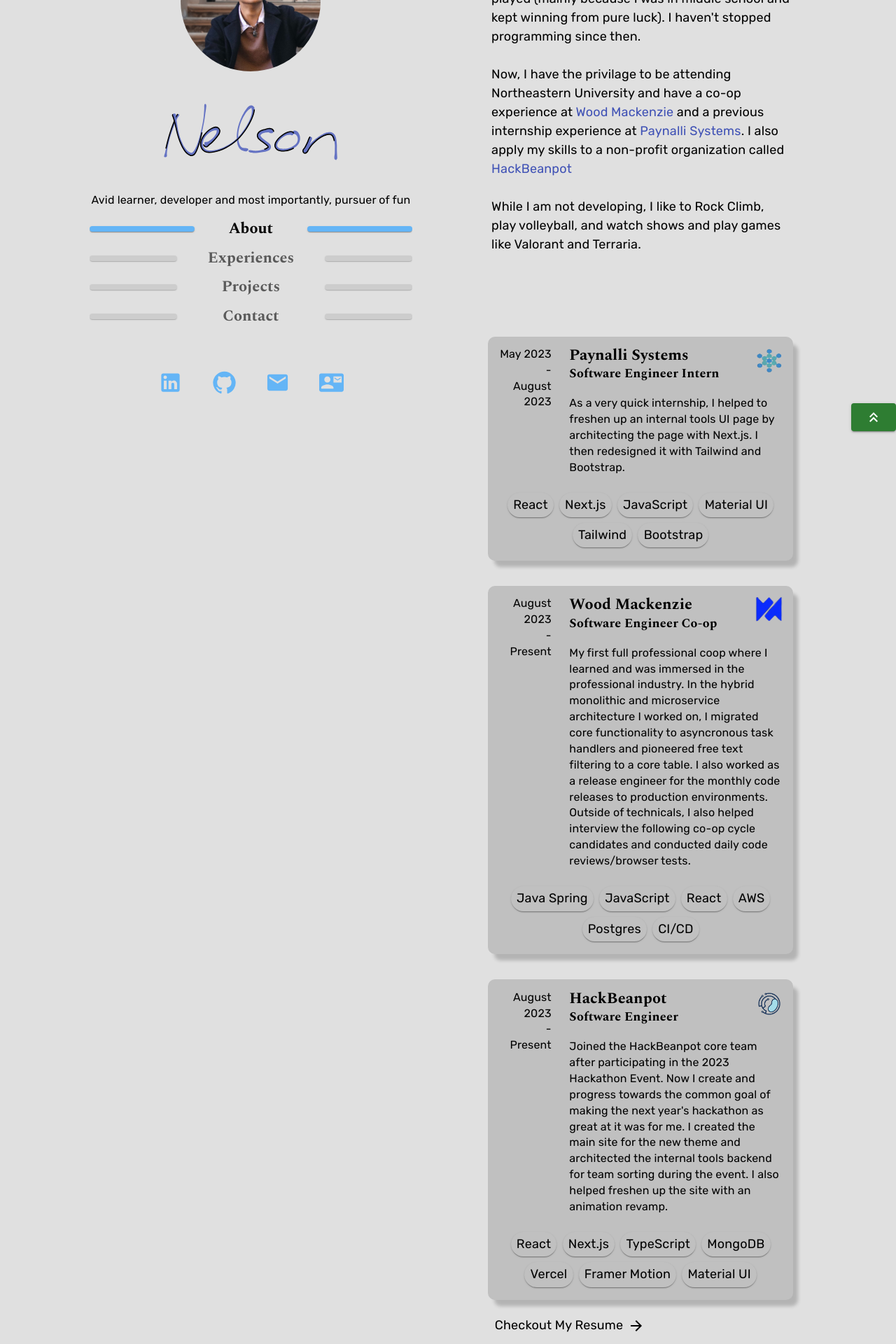
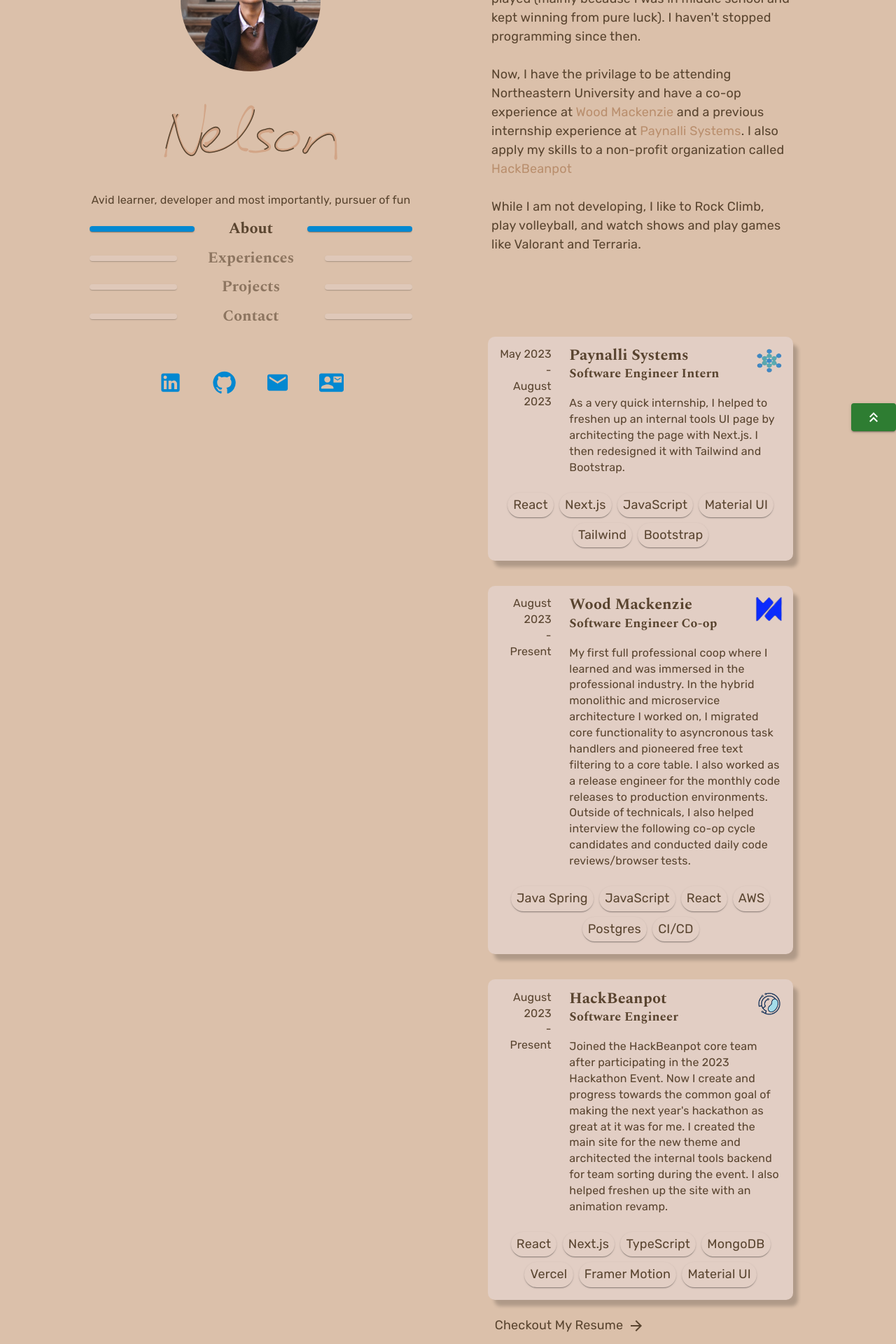
Before and after one commit to NelsonDong41/nelson-personal-portfolio, a Next.js app: page / in a window 1280 px wide. Shown: the part 160-2080 px from the top of the page at 70% size. Built offline with nearby package versions, Linux system fonts and the light colour scheme.

Commit message:
light mode, animations, fix styling

```diff
--- a/components/Sections/Contact/ContactForm.tsx
+++ b/components/Sections/Contact/ContactForm.tsx
@@ -43,7 +43,6 @@
         return;
       }
     } catch (err: AxiosError | any) {
-      console.log(err.response.data)
       setSubmitted(true);
       setSubmitErrors(err.response.data);
       setTimeout(() => {
--- a/components/Sections/Experience/ContentCard.tsx
+++ b/components/Sections/Experience/ContentCard.tsx
@@ -2,29 +2,22 @@
 import styled from "@emotion/styled";
 import { Box, Paper, Stack, useTheme } from "@mui/material";
 import {
-  StyledBody1,
   StyledBody2,
   StyledH3,
-  StyledH4,
-  StyledH5,
   StyledH6,
 } from "../SectionTypography";
 import React, {
-  MouseEvent,
   useContext,
   useEffect,
-  useRef,
-  useState,
 } from "react";
 import { HoveredCardContext } from "./ExperienceSectionContent";
 import { monthNames } from "@/lib/constants";
-import Interactable from "@/components/Util/Interactable";
 import Image from "next/image";
 import { motion, useAnimation } from "framer-motion";
 import { useInView } from "react-intersection-observer";
 import Animations from "@/components/Util/Animations";
 
-interface ExperienceContentCardProps {
+interface ContentCardProps {
   cardInfo: CardInfo;
   id: string;
   onMouseIn: (event: React.MouseEvent) => void;
@@ -54,18 +47,18 @@
   color: inherit;
 `;
 
-const ExperienceContentCard: React.FC<ExperienceContentCardProps> = ({
+const ContentCard: React.FC<ContentCardProps> = ({
   cardInfo,
   id,
   onMouseIn,
   onMouseOut,
   onClick,
-}: ExperienceContentCardProps) => {
+}: ContentCardProps) => {
   let { title, subtitle, description, dateStart, dateEnd, techStack, logo } =
     cardInfo;
   const theme = useTheme();
 
-  const StyledExperienceCard = styled(motion(Box))<{ hovered: string }>`
+  const StyledContentCard = styled(motion(Box))<{ hovered: string }>`
     padding: 3%;
     display: grid;
     grid-template-columns: 1fr 3fr;
@@ -128,13 +121,29 @@
     flex-direction: column;
   `;
 
+  const animationControls = useAnimation();
+  const [ref, inView] = useInView({
+    threshold: 0.2,
+    delay: 0.3
+  });
+
+  // if the section is in view, start the animation for the section
+  useEffect(() => {
+    inView
+      ? animationControls.start("visible")
+      : animationControls.set("hiddenNotUp");
+  }, [animationControls, inView]);
+
 
   return (
     <motion.div
       key={title}
       variants={Animations.fadeInUp}
+      ref = {ref}
+      initial="hidden"
+      animate={animationControls}
     >
-      <StyledExperienceCard
+      <StyledContentCard
         onMouseEnter={onMouseIn}
         onMouseLeave={onMouseOut}
         onClick={onClick}
@@ -171,9 +180,9 @@
             );
           })}
         </StyledTechStack>
-      </StyledExperienceCard>
+      </StyledContentCard>
     </motion.div>
   );
 };
 
-export default motion(ExperienceContentCard);
+export default ContentCard;
--- a/components/Sections/Experience/ExperienceSection.tsx
+++ b/components/Sections/Experience/ExperienceSection.tsx
@@ -1,28 +1,39 @@
 import styled from "@emotion/styled";
 import Section, { SectionProps } from "../Section";
 import ExperienceSectionContent from "./ExperienceSectionContent";
-import { EXPERIENCE_DISPLAYED_COUNT, ExperienceCardInfos } from "@/lib/constants";
-import { useState } from "react";
+import {
+  EXPERIENCE_DISPLAYED_COUNT,
+  ExperienceCardInfos,
+} from "@/lib/constants";
+import { useEffect, useState } from "react";
 import Interactable from "@/components/Util/Interactable";
 import { useTheme } from "@mui/material";
 import { ArrowForward } from "@mui/icons-material";
 import Link from "next/link";
+import { useAnimation } from "framer-motion";
+import { useInView } from "react-intersection-observer";
+import { motion } from "framer-motion";
+import Animations from "@/components/Util/Animations";
 
 interface ExperienceSectionProps extends SectionProps {}
 
-export const StyledClosingLink = styled(Link)<{hovered : string, current?: string}>`
+export const StyledClosingLink = styled(Link)<{
+  hovered: string;
+  current?: string;
+}>`
   display: flex;
   align-items: center;
   margin: 2% 6%;
   text-decoration: none;
-  color: ${props => props.color};
+  color: ${(props) => props.color};
   gap: 0.5vw;
-  text-decoration: ${props => props.hovered === (props.current || "true") ? 'underline' : 'none'};
+  text-decoration: ${(props) =>
+    props.hovered === (props.current || "true") ? "underline" : "none"};
 `;
 
-const StyledArrowRight = styled(ArrowForward)<{hovered : string}>`
+const StyledArrowRight = styled(ArrowForward)<{ hovered: string }>`
   transition: all 400ms ease;
-  transform: ${props => props.hovered === "true" ? "translateX(100%)" : ""};
+  transform: ${(props) => (props.hovered === "true" ? "translateX(100%)" : "")};
 `;
 
 const ExperienceSection: React.FC<ExperienceSectionProps> = ({
@@ -31,20 +42,45 @@
   const theme = useTheme();
   const [linkHovered, setLinkHovered] = useState(false);
 
+  const animationControls = useAnimation();
+  const [ref, inView] = useInView({
+    threshold: 1,
+    delay: 0.3
+  });
+
+  // if the section is in view, start the animation for the section
+  useEffect(() => {
+    inView
+      ? animationControls.start("visible")
+      : animationControls.set("hiddenNotUp");
+  }, [animationControls, inView]);
+
   return (
     <Section id={id}>
-      <ExperienceSectionContent CardInfos={ExperienceCardInfos.slice(0, EXPERIENCE_DISPLAYED_COUNT)} />
-
-      <Interactable onMouseIn={() => setLinkHovered(true)} onMouseOut={() => setLinkHovered(false)}>
-        <StyledClosingLink
-          color = {theme.palette.text.primary}
-          href="./Nelson_Dong_resume.pdf"
-          target="_blank"
-          hovered = {linkHovered.toString()}
+      <ExperienceSectionContent
+        CardInfos={ExperienceCardInfos.slice(0, EXPERIENCE_DISPLAYED_COUNT)}
+      />
+        <motion.div
+          variants={Animations.fadeInUp}
+          ref={ref}
+          initial="hidden"
+          animate={animationControls}
         >
-          Checkout My Resume <StyledArrowRight hovered = {linkHovered.toString()}/>
-        </StyledClosingLink>
-      </Interactable>
+          <Interactable
+            onMouseIn={() => setLinkHovered(true)}
+            onMouseOut={() => setLinkHovered(false)}
+          >
+            <StyledClosingLink
+              color={theme.palette.text.primary}
+              href="./Nelson_Dong_resume.pdf"
+              target="_blank"
+              hovered={linkHovered.toString()}
+            >
+              Checkout My Resume{" "}
+              <StyledArrowRight hovered={linkHovered.toString()} />
+            </StyledClosingLink>
+          </Interactable>
+        </motion.div>
     </Section>
   );
 };
--- a/components/Sections/Experience/ExperienceSectionContent.tsx
+++ b/components/Sections/Experience/ExperienceSectionContent.tsx
@@ -1,22 +1,18 @@
 import { useMediaQuery, useTheme } from "@mui/material";
 import { StyledH3 } from "../SectionTypography";
-import ExperienceContentCard from "./ContentCard";
+import ContentCard from "./ContentCard";
 import { CardInfo } from "@/lib/types";
-import { useEffect, useRef, useState } from "react";
+import { useState } from "react";
 import React from "react";
 import styled from "@emotion/styled";
 import Interactable from "@/components/Util/Interactable";
-import { useAnimation } from "framer-motion";
-import { useInView } from "react-intersection-observer";
-import Animations from "@/components/Util/Animations";
-import { motion } from "framer-motion";
 interface ExperienceSectionContentProps {
   CardInfos: CardInfo[];
 }
 
 export const HoveredCardContext = React.createContext("");
 
-const StyledExperienceCardStack = styled(motion.div)`
+const StyledExperienceCardStack = styled.div`
   display: flex;
   flex-direction: column;
   gap: 1vh;
@@ -39,30 +35,19 @@
     setHoveredId("");
   };
 
-  const animationControls = useAnimation();
-  const [ref, inView] = useInView({threshold: 0.2, delay: 0.3, triggerOnce: true});
-
-  // if the section is in view, start the animation for the section
-  useEffect(() => {
-    inView
-      ? animationControls.start("visible")
-      : animationControls.set("hidden");
-  }, [animationControls, inView]);
-
   return (
+    <>
       <HoveredCardContext.Provider value={hoveredId}>
-      <div style={{ height: "100%", width: "100%" }}>
+        <div style={{ width: "100%", overflow: "hidden"}}>
           {isMobileView && <StyledH3>Experience</StyledH3>}
-        <StyledExperienceCardStack
-          variants={Animations.staggerContainer}
-          ref = {ref}
-          initial="hidden"
-          animate={animationControls}
-        >
+          <StyledExperienceCardStack>
             {CardInfos.map((currentCardInfo: CardInfo, index: number) => {
               return (
-              <Interactable key = {index} scaleSize={!!currentCardInfo.link ? "2" : ""}>
-                <ExperienceContentCard
+                <Interactable
+                  key={index}
+                  scaleSize={!!currentCardInfo.link ? "2" : ""}
+                >
+                  <ContentCard
                     cardInfo={currentCardInfo}
                     id={currentCardInfo.title}
                     onMouseIn={handleMouseIn}
@@ -79,6 +64,7 @@
           </StyledExperienceCardStack>
         </div>
       </HoveredCardContext.Provider>
+    </>
   );
 };
 
--- a/components/Sections/Project/ProjectSection.tsx
+++ b/components/Sections/Project/ProjectSection.tsx
@@ -3,11 +3,13 @@
 import Section, { SectionProps } from "../Section";
 import styled from "@emotion/styled";
 import { ArrowForward } from "@mui/icons-material";
-import { useState } from "react";
+import { useEffect, useState } from "react";
 import Interactable from "@/components/Util/Interactable";
 import { useTheme } from "@mui/material";
 import Link from "next/link";
-
+import { motion, useAnimation } from "framer-motion";
+import Animations from "@/components/Util/Animations";
+import { useInView } from "react-intersection-observer";
 interface ProjectSectionProps extends SectionProps {}
 
 const StyledClosingLink = styled(Link)<{ hovered: string }>`
@@ -17,12 +19,13 @@
   text-decoration: none;
   color: ${(props) => props.color};
   gap: 1vw;
-  text-decoration: ${(props) => props.hovered === "true" ? "underline" : "none"};
+  text-decoration: ${(props) =>
+    props.hovered === "true" ? "underline" : "none"};
 `;
 
 const StyledArrowRight = styled(ArrowForward)<{ hovered: string }>`
   transition: all 400ms ease;
-  transform: ${(props) => props.hovered === "true" ? "translateX(100%)" : ""};
+  transform: ${(props) => (props.hovered === "true" ? "translateX(100%)" : "")};
 `;
 
 const ProjectSection: React.FC<ProjectSectionProps> = ({
@@ -30,9 +33,30 @@
 }: ProjectSectionProps) => {
   const [linkHovered, setLinkHovered] = useState(false);
   const theme = useTheme();
+  const animationControls = useAnimation();
+  const [ref, inView] = useInView({
+    threshold: 1,
+    delay: 0.3
+  });
+
+  // if the section is in view, start the animation for the section
+  useEffect(() => {
+    inView
+      ? animationControls.start("visible")
+      : animationControls.set("hiddenNotUp");
+  }, [animationControls, inView]);
+
   return (
     <Section id={id}>
-      <ExperienceSectionContent CardInfos={ProjectCardInfos.slice(0, PROJECT_DISPLAYED_COUNT)} />
+      <ExperienceSectionContent
+        CardInfos={ProjectCardInfos.slice(0, PROJECT_DISPLAYED_COUNT)}
+      />
+      <motion.div
+        variants={Animations.fadeInUp}
+        ref={ref}
+        initial="hidden"
+        animate={animationControls}
+      >
         <Interactable
           onMouseIn={() => setLinkHovered(true)}
           onMouseOut={() => setLinkHovered(false)}
@@ -42,9 +66,11 @@
             hovered={linkHovered.toString()}
             href="/AllProjects"
           >
-          Checkout My Older Projects! <StyledArrowRight hovered={linkHovered.toString()} />
+            Checkout My Older Projects!{" "}
+            <StyledArrowRight hovered={linkHovered.toString()} />
           </StyledClosingLink>
         </Interactable>
+      </motion.div>
     </Section>
   );
 };
--- a/components/Sections/Section.tsx
+++ b/components/Sections/Section.tsx
@@ -1,16 +1,18 @@
 import styled from "@emotion/styled";
 import { Element } from "react-scroll";
+import RemoveOverflow from "../Util/RemoveOverflow";
 
 export interface SectionProps {
   id: string;
-  children?: React.ReactNode;
+  children: React.ReactElement | React.ReactElement[];
 }
 
 const StyledSection = styled(Element)`
   width: 100%;
   display: flex;
   flex-direction: column;
-  margin: 5vh 0;
+  padding: 5vh 0;
+  height: fit-content;
 `;
 
 const Section: React.FC<SectionProps> = ({
@@ -19,7 +21,9 @@
 }: SectionProps) => {
   return (
     <StyledSection name = {id}>
-      {children}
+      <RemoveOverflow>
+        {children}
+      </RemoveOverflow>
     </StyledSection>
   );
 };
--- a/components/Util/Animations.tsx
+++ b/components/Util/Animations.tsx
@@ -4,6 +4,9 @@
     transition: {
       duration: 1,
     },
+  },
+  hiddenNotUp: {
+    opacity: 0,
   },
   animate: {
     opacity: 0,
@@ -15,11 +18,14 @@
 
 const fadeInUp = {
   hidden: {
-    y: 100,
+    marginTop: 60,
+    opacity: 0,
+  },
+  hiddenNotUp: {
     opacity: 0,
   },
   visible: {
-    y: 0,
+    marginTop: 0,
     opacity: 1,
     transition: {
       duration: 1,
@@ -28,14 +34,4 @@
 };
 
 
-const staggerContainer = {
-  hidden: {  },
-  visible: {
-      transition: {
-          staggerChildren: .75,
-          delayChildren: 0.3,
-      },
-  },
-}
-
-export default { hidden, fadeInUp, staggerContainer};
+export default { hidden, fadeInUp};
--- a/components/Util/Center.tsx
+++ b/components/Util/Center.tsx
@@ -1,11 +1,11 @@
 import React from "react";
 
 
-interface CentereProps {
+interface CenterProps {
   children: React.ReactElement;
 }
 
-export default function Center({children} : CentereProps) {
+export default function Center({children} : CenterProps) {
   return <div style={{display: "flex", justifyContent: "center", alignContent: "center"}}>
     {children}
   </div>
--- a/components/Util/Interactable.tsx
+++ b/components/Util/Interactable.tsx
@@ -1,4 +1,5 @@
 import { toggleCursorHover } from "@/lib/cursorEffect";
+import RemoveOverflow from "./RemoveOverflow";
 
 interface InteractableProps {
   children: React.ReactElement;
@@ -34,9 +35,8 @@
       onMouseEnter={handleMouseIn}
       onMouseLeave={handleMouseOut}
       onMouseDown={handleMouseClick}
-      style={{overflow: 'hidden'}}
     >
-      {children}
+      <RemoveOverflow>{children}</RemoveOverflow>
     </div>
   );
 };
--- /dev/null
+++ b/components/Util/RemoveOverflow.tsx
@@ -0,0 +1,9 @@
+import React from "react";
+
+interface RemoveOverflowProps {
+  children: React.ReactElement | React.ReactElement[];
+}
+
+export default function RemoveOverflow({ children }: RemoveOverflowProps) {
+  return <div style={{ overflow: "hidden" }}>{children}</div>;
+}
--- a/pages/_document.tsx
+++ b/pages/_document.tsx
@@ -6,6 +6,8 @@
     <>
       <Html>
         <Head>
+          {/* following is only for development*/}
+          {/* <script src="http://localhost:8097"></script> */}
           <link rel="icon" href="/icon.ico" sizes="any" />
         </Head>
         <body>
--- a/styles/theme.ts
+++ b/styles/theme.ts
@@ -7,34 +7,30 @@
     ...(mode === "light"
       ? {
           background: {
-            default: "#e0e0e0",
-            paper: "#c0c0c0",
+            default: "#dbc0aa",
+            paper: "#e2cec4",
           },
           text: {
-            primary: "#000000",
-            secondary: "#6a7a87",
+            primary: "#59442f",
+            secondary: "#816258",
           },
           action: {
-            active: "#4187c2",
-            hover: "#71a0c9",
+            active: "#ecccbd",
+            hover: "#d7b6a6",
           },
           primary: {
-            main: "#3f51b5",
-            light: "#6573c3",
-            contrastText: "#fff",
+            main: "#b98e6d",
+            light: "#d2a587",
+            contrastText: "#3d2c25",
           },
           secondary: {
-            main: "#ff4081",
-            dark: "#d81b60",
+            main: "#916b51",
           },
           error: {
-            main: "#e57373",
+            main: "#9d4a3b",
           },
           warning: {
-            main: "#ffb74d",
-          },
-          info: {
-            main: "#64b5f6",
+            main: "#ab6304",
           },
         }
       : {
```
Also changed, not shown: 1 other file (tests, documents, lock files or other folders). Lines whose indentation alone changed are shown as unchanged.
